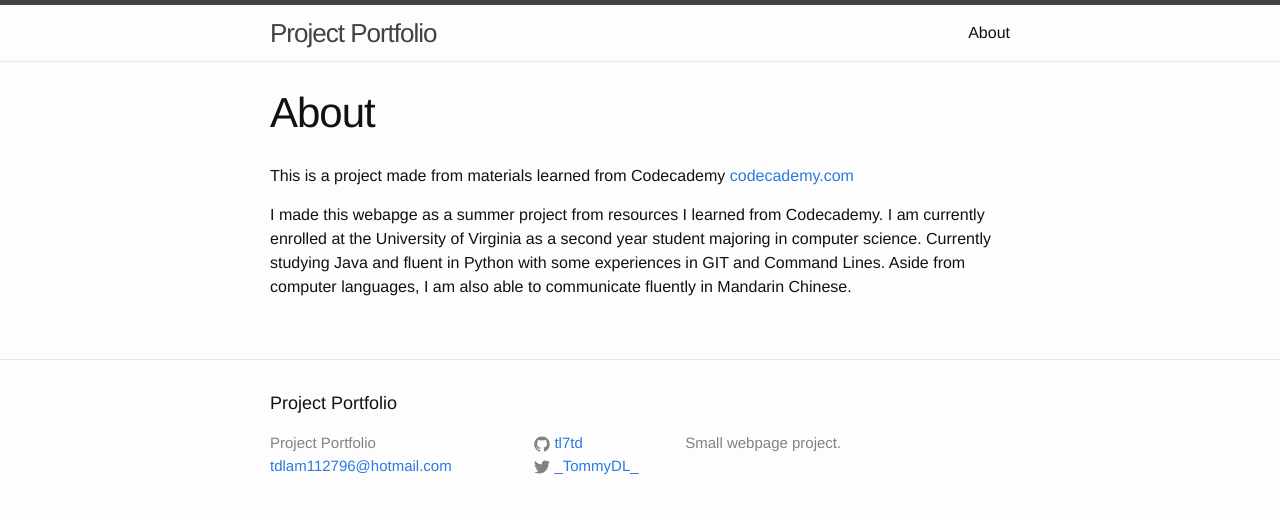
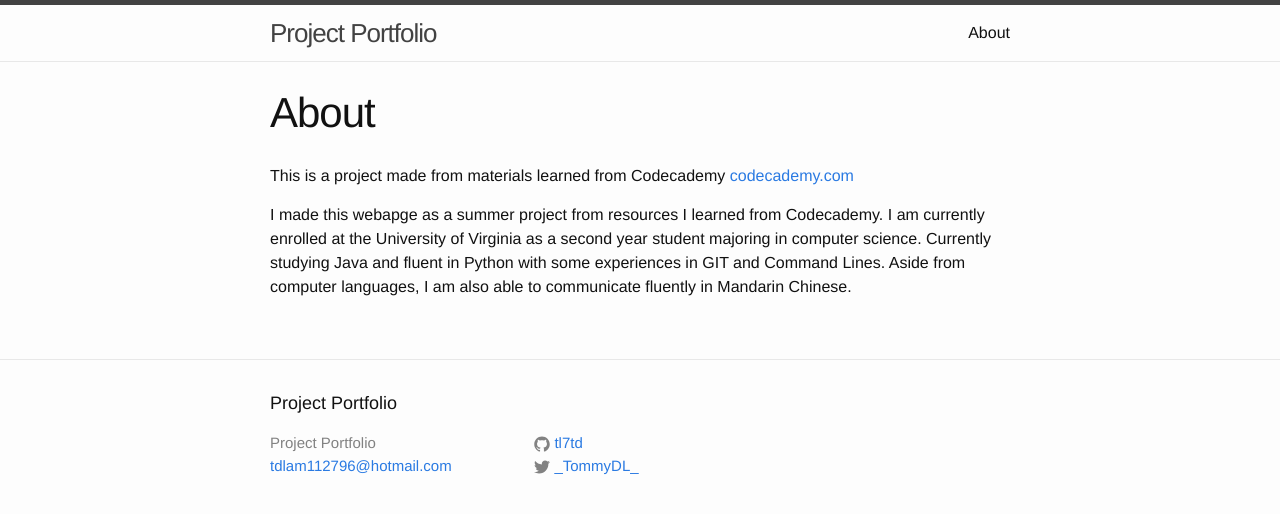
Before and after one commit to tl7td/tl7td.github.io, a Jekyll site: the page built from about.md, in a window 1280 px wide. Shown: the top 514 px of the page. Built offline with Jekyll 4.4.1, drawn with Linux system fonts in a browser that asks for light colours.

Commit message:
Update _config.yml

```diff
--- a/_config.yml
+++ b/_config.yml
@@ -9,7 +9,7 @@
 title: Project Portfolio
 email: tdlam112796@hotmail.com
 description: > # this means to ignore newlines until "baseurl:"
-  Small webpage project.
+
 baseurl: "" # the subpath of your site, e.g. /blog
 url: "http://www.tl7td.me" # the base hostname & protocol for your site
 twitter_username: _TommyDL_
```
